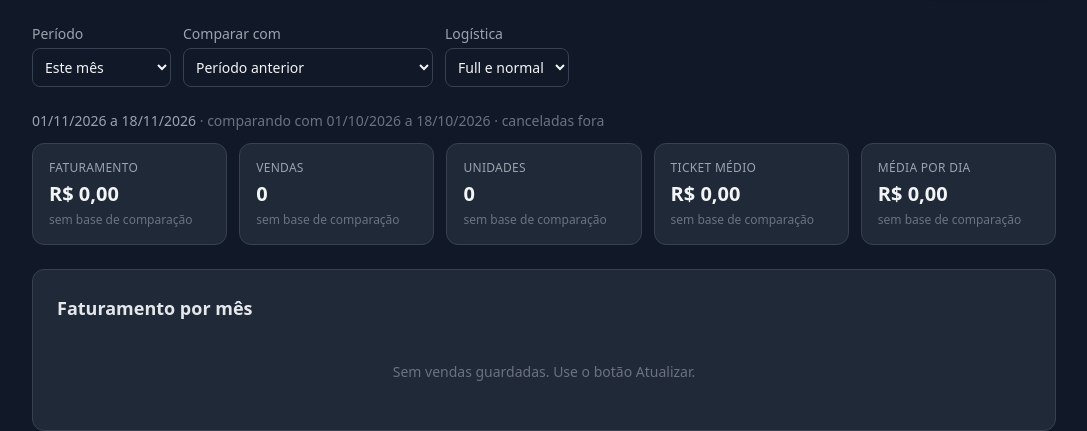
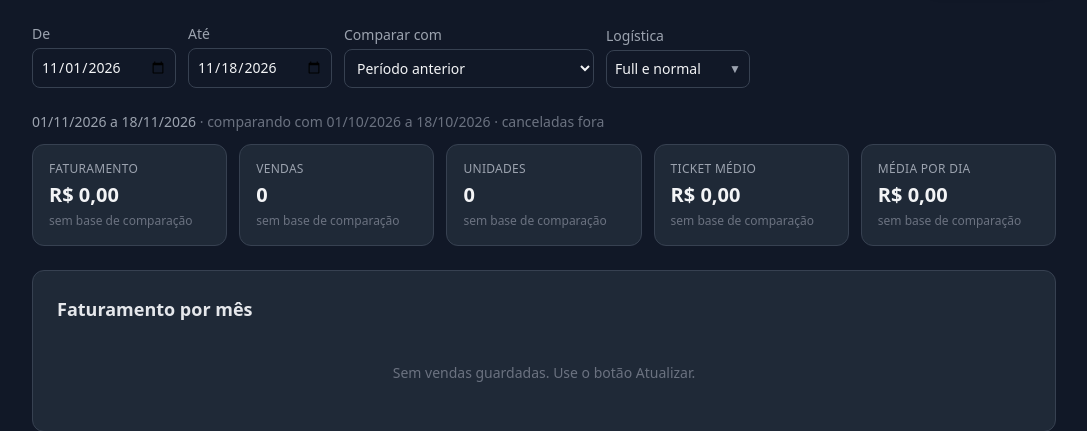
Before and after one commit to rillis/ml-app, a PHP site: page /vendas/ in a window 1280 px wide. Shown: the part 138-569 px from the top of the page, without its empty margins (96-1183 px from the left). Run offline with PHP 8.4, Linux system fonts and the light colour scheme; data that the repository does not hold is empty.

Commit message:
Vendas: período por datas, comparação por dias úteis e filtro de logística com checkboxes
O período vira De/Até (padrão mês até hoje). Nova comparação "Período
anterior (dias úteis)": começa no mesmo dia do período anterior e vai até
juntar os mesmos dias úteis, sem fins de semana e feriados de
ml_boletos.feriados. Logística vira dropdown com Full e Normal marcáveis.

```diff
--- a/public/vendas/api.php
+++ b/public/vendas/api.php
@@ -45,6 +45,9 @@ if ($action === 'dados') {
         JOIN (SELECT i2.sku, MAX(p2.data_venda) AS ultima FROM itens i2 JOIN pedidos p2 ON p2.id = i2.pedido_id GROUP BY i2.sku) u
           ON u.sku = i.sku AND u.ultima = p.data_venda")->fetchAll(PDO::FETCH_KEY_PAIR);
 
+    // Feriados nacionais já cadastrados para os boletos: base da comparação por dias úteis
+    $feriados = $pdo->query("SELECT DATE_FORMAT(data, '%Y-%m-%d') FROM ml_boletos.feriados WHERE data >= '2024-01-01' ORDER BY data")->fetchAll(PDO::FETCH_COLUMN);
+
     $sinc = $pdo->query("SELECT fim, modo, pedidos, erro FROM sincronizacoes WHERE fim IS NOT NULL ORDER BY id DESC LIMIT 1")->fetch() ?: null;
     $ultimaOk = $pdo->query("SELECT MAX(fim) FROM sincronizacoes WHERE erro IS NULL")->fetchColumn() ?: null;
 
@@ -52,6 +55,7 @@ if ($action === 'dados') {
         'dias' => array_map(fn($d) => [$d['dia'], $d['logistica'] === 'full' ? 1 : 0, (int) $d['vendas'], (float) $d['faturamento']], $dias),
         'skus' => array_map(fn($s) => [$s['dia'], $s['sku'], $s['logistica'] === 'full' ? 1 : 0, $s['tipo_anuncio'] === 'gold_pro' ? 1 : 0, (int) $s['unidades'], (float) $s['faturamento']], $skus),
         'titulos' => $titulos,
+        'feriados' => $feriados,
         'sincronizacao' => ['ultima_ok' => $ultimaOk, 'ultima' => $sinc],
     ]);
 }
--- a/public/vendas/index.php
+++ b/public/vendas/index.php
@@ -31,36 +31,35 @@ $classeCartao = 'bg-gray-800 border border-gray-700 rounded-xl p-4 sm:p-6 mb-6';
         </header>
 
         <div class="flex flex-wrap items-end gap-3 mb-6">
-            <label class="text-sm text-gray-400 flex flex-col gap-1">Período
-                <select id="periodo" class="<?= $classeSelect ?>" onchange="aoMudarPeriodo()">
-                    <option value="mes_atual">Este mês</option>
-                    <option value="mes_anterior">Mês passado</option>
-                    <option value="7">Últimos 7 dias</option>
-                    <option value="30">Últimos 30 dias</option>
-                    <option value="90">Últimos 90 dias</option>
-                    <option value="ano">Este ano</option>
-                    <option value="personalizado">Personalizado</option>
-                </select>
-            </label>
-            <label id="campoDe" class="hidden text-sm text-gray-400 flex-col gap-1">De
+            <label class="text-sm text-gray-400 flex flex-col gap-1">De
                 <input id="de" type="date" class="<?= $classeSelect ?>" onchange="renderizar()">
             </label>
-            <label id="campoAte" class="hidden text-sm text-gray-400 flex-col gap-1">Até
+            <label class="text-sm text-gray-400 flex flex-col gap-1">Até
                 <input id="ate" type="date" class="<?= $classeSelect ?>" onchange="renderizar()">
             </label>
             <label class="text-sm text-gray-400 flex flex-col gap-1">Comparar com
                 <select id="comparacao" class="<?= $classeSelect ?>" onchange="renderizar()">
                     <option value="anterior">Período anterior</option>
+                    <option value="uteis">Período anterior (dias úteis)</option>
                     <option value="ano">Mesmo período do ano passado</option>
                 </select>
             </label>
-            <label class="text-sm text-gray-400 flex flex-col gap-1">Logística
-                <select id="logistica" class="<?= $classeSelect ?>" onchange="renderizar()">
-                    <option value="">Full e normal</option>
-                    <option value="1">Só Full</option>
-                    <option value="0">Só normal</option>
-                </select>
-            </label>
+            <div class="text-sm text-gray-400 flex flex-col gap-1">Logística
+                <div id="menuLogistica" class="relative">
+                    <button type="button" onclick="alternarMenuLogistica()" aria-haspopup="true" aria-expanded="false"
+                            class="<?= $classeSelect ?> min-w-[9rem] flex items-center justify-between gap-3">
+                        <span id="rotuloLogistica">Full e normal</span><span aria-hidden="true" class="text-gray-400 text-xs">▼</span>
+                    </button>
+                    <div id="opcoesLogistica" class="hidden absolute z-30 mt-1 left-0 min-w-full bg-gray-800 border border-gray-600 rounded-lg shadow-2xl p-1">
+                        <label class="flex items-center gap-2 px-3 py-2 rounded hover:bg-gray-700 text-gray-100 cursor-pointer whitespace-nowrap">
+                            <input type="checkbox" value="1" checked onchange="aoMarcarLogistica(this)" class="w-4 h-4 accent-blue-500"> Full
+                        </label>
+                        <label class="flex items-center gap-2 px-3 py-2 rounded hover:bg-gray-700 text-gray-100 cursor-pointer whitespace-nowrap">
+                            <input type="checkbox" value="0" checked onchange="aoMarcarLogistica(this)" class="w-4 h-4 accent-blue-500"> Normal
+                        </label>
+                    </div>
+                </div>
+            </div>
         </div>
 
         <p id="descricaoPeriodo" class="text-sm text-gray-400 mb-3"></p>
@@ -136,7 +135,8 @@ const ALTURA_GRAFICO = 260;
 const LIMITE_SKUS = 25;
 const MESES = ['jan', 'fev', 'mar', 'abr', 'mai', 'jun', 'jul', 'ago', 'set', 'out', 'nov', 'dez'];
 
-let dados = { dias: [], skus: [], titulos: {}, sincronizacao: {} };
+let dados = { dias: [], skus: [], titulos: {}, feriados: [], sincronizacao: {} };
+let feriados = new Set();
 let periodoVisivel = null;
 let mostrarTodosSkus = false;
 
@@ -164,51 +164,81 @@ function mudarMes(t, n) {
     return paraTexto(alvo);
 }
 
+const ehUtil = t => { const d = paraData(t).getDay(); return d !== 0 && d !== 6 && !feriados.has(t); };
+function contarUteis(de, ate) {
+    let n = 0;
+    for (let dia = de; dia <= ate; dia = somarDias(dia, 1)) if (ehUtil(dia)) n++;
+    return n;
+}
+
+// Mês até hoje
+function periodoPadrao() {
+    const hoje = paraTexto(new Date());
+    document.getElementById('de').value = hoje.slice(0, 8) + '01';
+    document.getElementById('ate').value = hoje;
+}
+
 function periodos() {
     const hoje = paraTexto(new Date());
-    const tipo = document.getElementById('periodo').value;
-    let de, ate, porMes = false;
-    if (tipo === 'mes_atual') {
-        de = hoje.slice(0, 8) + '01'; ate = hoje; porMes = true;
-    } else if (tipo === 'mes_anterior') {
-        de = mudarMes(hoje.slice(0, 8) + '01', -1);
-        const d = paraData(de);
-        ate = paraTexto(new Date(d.getFullYear(), d.getMonth() + 1, 0)); porMes = true;
-    } else if (tipo === 'ano') {
-        de = hoje.slice(0, 4) + '-01-01'; ate = hoje;
-    } else if (tipo === 'personalizado') {
-        de = document.getElementById('de').value || hoje;
-        ate = document.getElementById('ate').value || hoje;
-        if (de > ate) [de, ate] = [ate, de];
-    } else {
-        ate = hoje; de = somarDias(hoje, -(Number(tipo) - 1));
-    }
+    let de = document.getElementById('de').value || hoje.slice(0, 8) + '01';
+    let ate = document.getElementById('ate').value || hoje;
+    if (de > ate) [de, ate] = [ate, de];
+    const modo = document.getElementById('comparacao').value;
 
-    let cDe, cAte;
-    if (document.getElementById('comparacao').value === 'ano' || tipo === 'ano') {
+    let cDe, cAte, uteis = null;
+    if (modo === 'ano') {
         cDe = mudarMes(de, -12); cAte = mudarMes(ate, -12);
-    } else if (porMes) {
-        // Mês contra mês: mesmos dias do mês anterior (1 a 17 contra 1 a 17)
+    } else if (de.slice(8) === '01' && de.slice(0, 7) === ate.slice(0, 7)) {
+        // Começa no dia 1 e fica dentro do mês: mesmos dias do mês anterior (1 a 17 contra 1 a 17)
         cDe = mudarMes(de, -1);
         const d = paraData(cDe);
-        const fim = tipo === 'mes_anterior' ? ultimoDiaDoMes(d.getFullYear(), d.getMonth()) : Math.min(paraData(ate).getDate(), ultimoDiaDoMes(d.getFullYear(), d.getMonth()));
-        cAte = paraTexto(new Date(d.getFullYear(), d.getMonth(), fim));
+        const ultimo = ultimoDiaDoMes(d.getFullYear(), d.getMonth());
+        const mesInteiro = paraData(ate).getDate() === ultimoDiaDoMes(paraData(ate).getFullYear(), paraData(ate).getMonth());
+        cAte = paraTexto(new Date(d.getFullYear(), d.getMonth(), mesInteiro ? ultimo : Math.min(paraData(ate).getDate(), ultimo)));
     } else {
         const tamanho = diasEntre(de, ate) + 1;
         cAte = somarDias(de, -1); cDe = somarDias(cAte, -(tamanho - 1));
     }
-    return { atual: { de, ate }, comparacao: { de: cDe, ate: cAte } };
+
+    if (modo === 'uteis') {
+        // Mesmo início do período anterior, andando até juntar a mesma quantidade de dias úteis
+        uteis = contarUteis(de, ate < hoje ? ate : hoje);
+        cAte = cDe;
+        let contados = ehUtil(cDe) ? 1 : 0;
+        while (contados < uteis) {
+            cAte = somarDias(cAte, 1);
+            if (ehUtil(cAte)) contados++;
+        }
+        if (uteis === 0) cAte = cDe;
+    }
+    return { atual: { de, ate }, comparacao: { de: cDe, ate: cAte }, uteis };
 }
 
 // ===== Agregação =====
-function filtroLogistica() {
-    const v = document.getElementById('logistica').value;
-    return v === '' ? () => true : linha => linha[2] === Number(v);
+const logisticas = new Set([0, 1]); // 1 = Full, 0 = normal
+const filtroLogistica = () => linha => logisticas.has(linha[2]);
+
+function alternarMenuLogistica(abrir) {
+    const painel = document.getElementById('opcoesLogistica');
+    const aberto = abrir ?? painel.classList.contains('hidden');
+    painel.classList.toggle('hidden', !aberto);
+    document.querySelector('#menuLogistica button').setAttribute('aria-expanded', String(aberto));
 }
+
+function aoMarcarLogistica(caixa) {
+    const valor = Number(caixa.value);
+    if (!caixa.checked && logisticas.size === 1) { caixa.checked = true; return; } // pelo menos uma marcada
+    caixa.checked ? logisticas.add(valor) : logisticas.delete(valor);
+    document.getElementById('rotuloLogistica').textContent = logisticas.size === 2 ? 'Full e normal' : logisticas.has(1) ? 'Só Full' : 'Só normal';
+    renderizar();
+}
+
+document.addEventListener('click', e => { if (!document.getElementById('menuLogistica').contains(e.target)) alternarMenuLogistica(false); });
+document.addEventListener('keydown', e => { if (e.key === 'Escape') alternarMenuLogistica(false); });
 
 function resumo({ de, ate }) {
     const passa = filtroLogistica();
-    const dias = dados.dias.filter(d => d[0] >= de && d[0] <= ate && (document.getElementById('logistica').value === '' || d[1] === Number(document.getElementById('logistica').value)));
+    const dias = dados.dias.filter(d => d[0] >= de && d[0] <= ate && logisticas.has(d[1]));
     const skus = dados.skus.filter(s => s[0] >= de && s[0] <= ate && passa(s));
     const faturamento = soma(dias.map(d => d[3]));
     const vendas = soma(dias.map(d => d[2]));
@@ -241,7 +271,7 @@ function renderizar() {
     const temBase = temDados(p.comparacao);
 
     document.getElementById('descricaoPeriodo').innerHTML =
-        `${dataCurta(p.atual.de)} a ${dataCurta(p.atual.ate)} <span class="text-gray-500">· comparando com ${dataCurta(p.comparacao.de)} a ${dataCurta(p.comparacao.ate)} · canceladas fora</span>`;
+        `${dataCurta(p.atual.de)} a ${dataCurta(p.atual.ate)} <span class="text-gray-500">· comparando com ${dataCurta(p.comparacao.de)} a ${dataCurta(p.comparacao.ate)}${p.uteis !== null ? ` (${p.uteis} dia${p.uteis === 1 ? '' : 's'} út${p.uteis === 1 ? 'il' : 'eis'} em cada)` : ''} · canceladas fora</span>`;
 
     const cartoes = [
         ['Faturamento', moeda(atual.faturamento), variacao(atual.faturamento, comp.faturamento, temBase), moeda(comp.faturamento)],
@@ -299,7 +329,6 @@ const legenda = itens => itens.map(([cor, nome, linha, tracejado]) => `<span cla
 
 function renderizarMensal() {
     const area = document.getElementById('graficoMensal');
-    const filtro = document.getElementById('logistica').value;
     const porMes = new Map();
     dados.dias.forEach(([dia, full, , fat]) => {
         const chave = dia.slice(0, 7);
@@ -314,13 +343,13 @@ function renderizarMensal() {
     const series = [
         { nome: 'Normal', cor: COR_NORMAL, idx: 0 },
         { nome: 'Full', cor: COR_FULL, idx: 1 },
-    ].filter(s => filtro === '' || s.idx === Number(filtro));
+    ].filter(s => logisticas.has(s.idx));
     document.getElementById('legendaMensal').innerHTML = series.length > 1 ? legenda(series.map(s => [s.cor, s.nome])) : '';
     const valor = (mes, s) => (porMes.get(mes) || [0, 0])[s.idx];
     const totais = meses.map(m => soma(series.map(s => valor(m, s))));
 
     const largura = area.clientWidth;
-    const margem = { esquerda: 64, direita: 8, topo: 12, baixo: 28 };
+    const margem = { esquerda: 76, direita: 8, topo: 12, baixo: 28 };
     const util = largura - margem.esquerda - margem.direita;
     const alturaUtil = ALTURA_GRAFICO - margem.topo - margem.baixo;
     const { topo, passos } = escalaY(Math.max(...totais));
@@ -391,7 +420,7 @@ function renderizarAcumulado(p, atual, comp, temBase) {
 
     const tamanho = Math.max(...series.map(s => s.valores.length));
     const largura = area.clientWidth;
-    const margem = { esquerda: 64, direita: 16, topo: 20, baixo: 28 };
+    const margem = { esquerda: 76, direita: 16, topo: 20, baixo: 28 };
     const util = largura - margem.esquerda - margem.direita;
     const alturaUtil = ALTURA_GRAFICO - margem.topo - margem.baixo;
     const { topo, passos } = escalaY(Math.max(1, ...series.flatMap(s => s.valores.filter(v => v !== null))));
@@ -515,20 +544,6 @@ function renderizarSkus() {
     botao.textContent = `Mostrar todos os ${linhas.length} SKUs`;
 }
 
-function aoMudarPeriodo() {
-    const personalizado = document.getElementById('periodo').value === 'personalizado';
-    ['campoDe', 'campoAte'].forEach(id => {
-        document.getElementById(id).classList.toggle('hidden', !personalizado);
-        document.getElementById(id).classList.toggle('flex', personalizado);
-    });
-    if (personalizado && !document.getElementById('de').value) {
-        const p = periodos();
-        document.getElementById('de').value = p.atual.de;
-        document.getElementById('ate').value = p.atual.ate;
-    }
-    renderizar();
-}
-
 function mostrarSincronizacao() {
     const s = dados.sincronizacao || {};
     const el = document.getElementById('statusSinc');
@@ -545,6 +560,7 @@ function mostrarSincronizacao() {
 async function carregar() {
     const r = await fetch('api.php?action=dados');
     dados = await r.json();
+    feriados = new Set(dados.feriados || []);
     mostrarSincronizacao();
     renderizar();
 }
@@ -574,6 +590,7 @@ window.addEventListener('resize', () => {
     redimensionar = setTimeout(() => { if (periodoVisivel) renderizar(); }, 150);
 });
 
+periodoPadrao();
 carregar();
 </script>
 </body>
```
Also changed, not shown: README.md.
